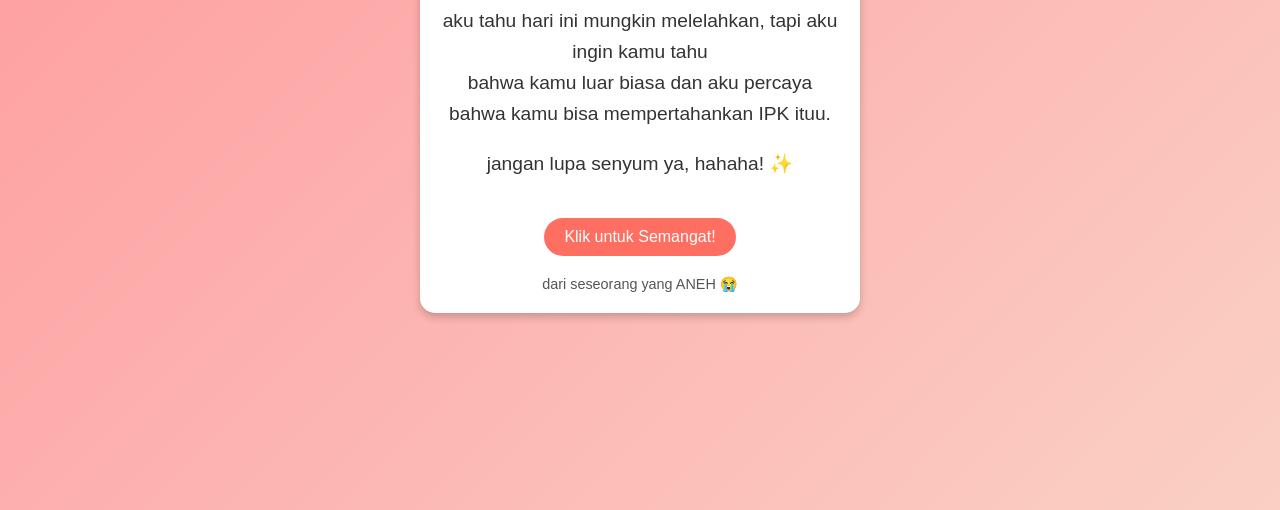
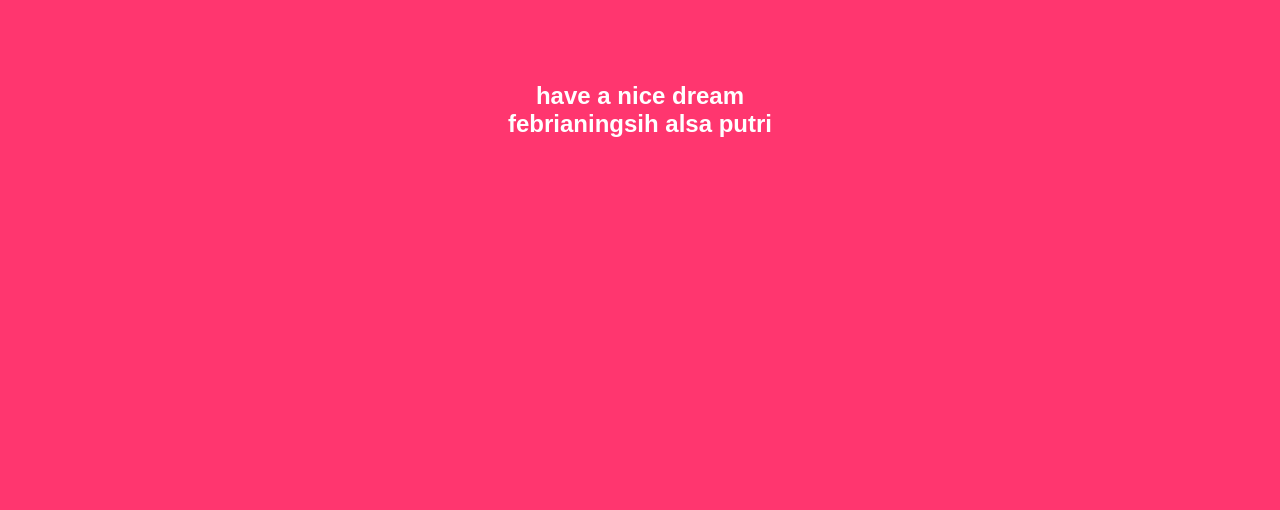
Before and after one commit to nabilearning/febrianingsiii, a plain HTML site: page index.html in a window 1280 px wide. Shown: the part 290-800 px from the top of the page. Drawn offline with Linux system fonts and the light colour scheme.

Commit message:
Add files via upload

```diff
--- a/index.html
+++ b/index.html
@@ -1,75 +1,58 @@
 <!DOCTYPE html>
-<html lang="id">
+<html lang="en">
 <head>
     <meta charset="UTF-8">
     <meta name="viewport" content="width=device-width, initial-scale=1.0">
-    <title>for youu</title>
+    <title>Text Animation</title>
     <style>
         body {
-            font-family: 'Arial', sans-serif;
-            margin: 0;
-            padding: 0;
-            background: linear-gradient(135deg, #ff9a9e, #fad0c4);
-            color: #333;
+            font-family: Arial, sans-serif;
+            background-color: #ff366f;
             display: flex;
             justify-content: center;
             align-items: center;
-            min-height: 100vh;
+            height: 100vh;
+            margin: 0;
+        }
+        .container {
             text-align: center;
         }
-        .container {
-            background: #fff;
-            border-radius: 15px;
-            box-shadow: 0 4px 8px rgba(0, 0, 0, 0.2);
-            padding: 20px;
-            max-width: 400px;
-            margin: 20px;
-        }
-        h1 {
-            font-size: 2em;
-            color: #ff6f61;
-        }
-        p {
-            font-size: 1.2em;
-            line-height: 1.6;
-        }
-        button {
-            margin-top: 20px;
-            padding: 10px 20px;
-            font-size: 1em;
-            color: #fff;
-            background: #ff6f61;
-            border: none;
-            border-radius: 25px;
-            cursor: pointer;
-            transition: background 0.3s ease;
-        }
-        button:hover {
-            background: #e55d50;
-        }
-        footer {
-            margin-top: 20px;
-            font-size: 0.9em;
-            color: #555;
+        .line {
+            font-size: 24px;
+            font-weight: bold;
+            color: #ffffff;
+            white-space: pre-wrap;
         }
     </style>
 </head>
 <body>
     <div class="container">
-        <h1>haii, febrianingsih!</h1>
-        <p>
-            aku tahu hari ini mungkin melelahkan, tapi aku ingin kamu tahu<br>
-            bahwa kamu luar biasa dan aku percaya bahwa kamu bisa mempertahankan
-            IPK ituu.
-        </p>
-        <p>
-            jangan lupa senyum ya, hahaha! ✨<br>
+        <div id="line1" class="line"></div>
+        <div id="line2" class="line"></div>
+    </div>
 
-        </p>
-        <button onclick="alert('kamu berhasil semangat')">Klik untuk Semangat!</button>
-        <footer>
-            dari seseorang yang ANEH 😭
-        </footer>
-    </div>
+    <script>
+        const line1 = "have a nice dream";
+        const line2 = "febrianingsih alsa putri";
+
+        function animateText(elementId, text, speed) {
+            const element = document.getElementById(elementId);
+            let i = 0;
+
+            const interval = setInterval(() => {
+                element.textContent += text[i];
+                i++;
+
+                if (i === text.length) {
+                    clearInterval(interval);
+                }
+            }, speed);
+        }
+
+        animateText("line1", line1, 100);
+        setTimeout(() => {
+            animateText("line2", line2, 100);
+        }, line1.length * 100 + 500);
+    </script>
 </body>
 </html>
```
